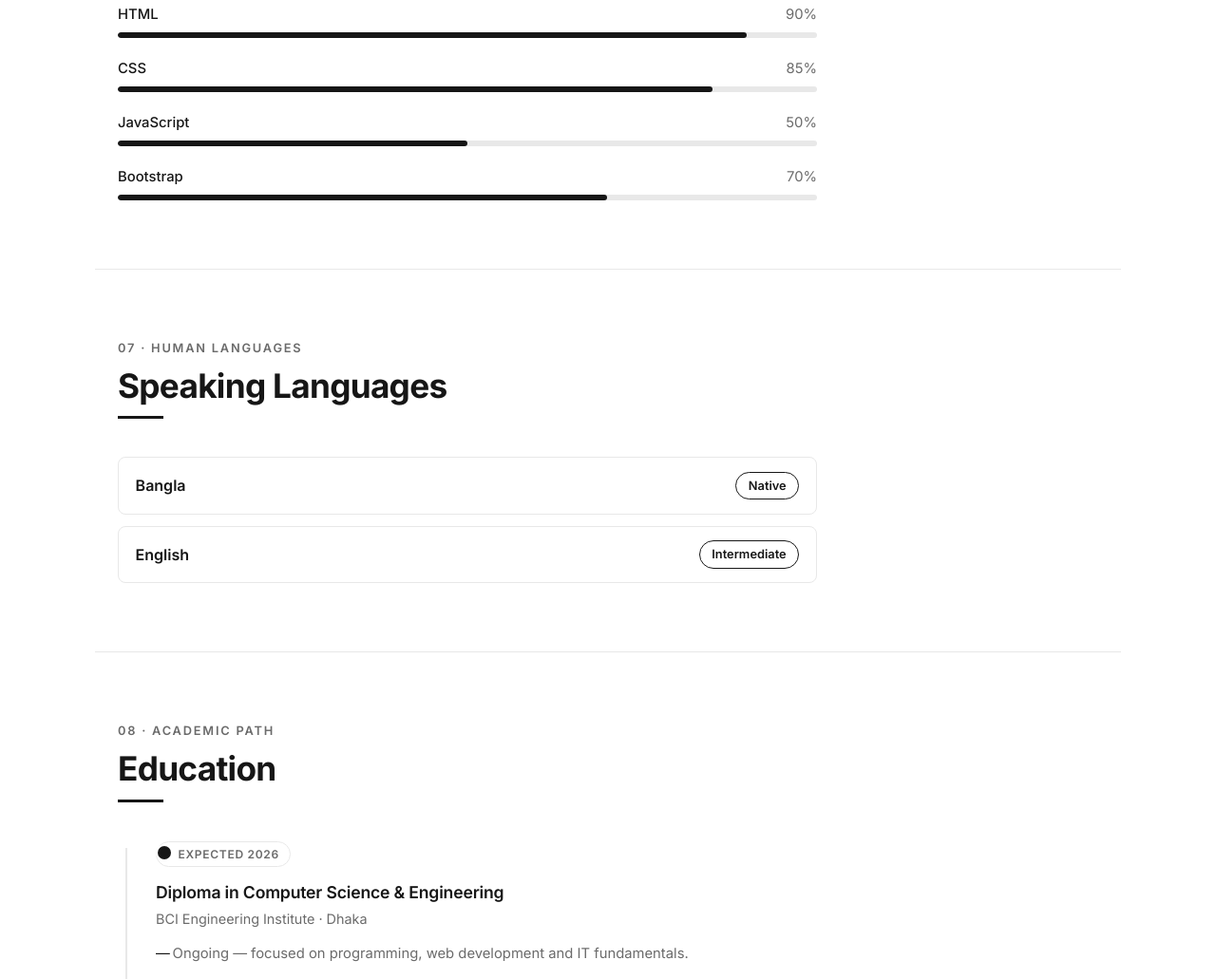
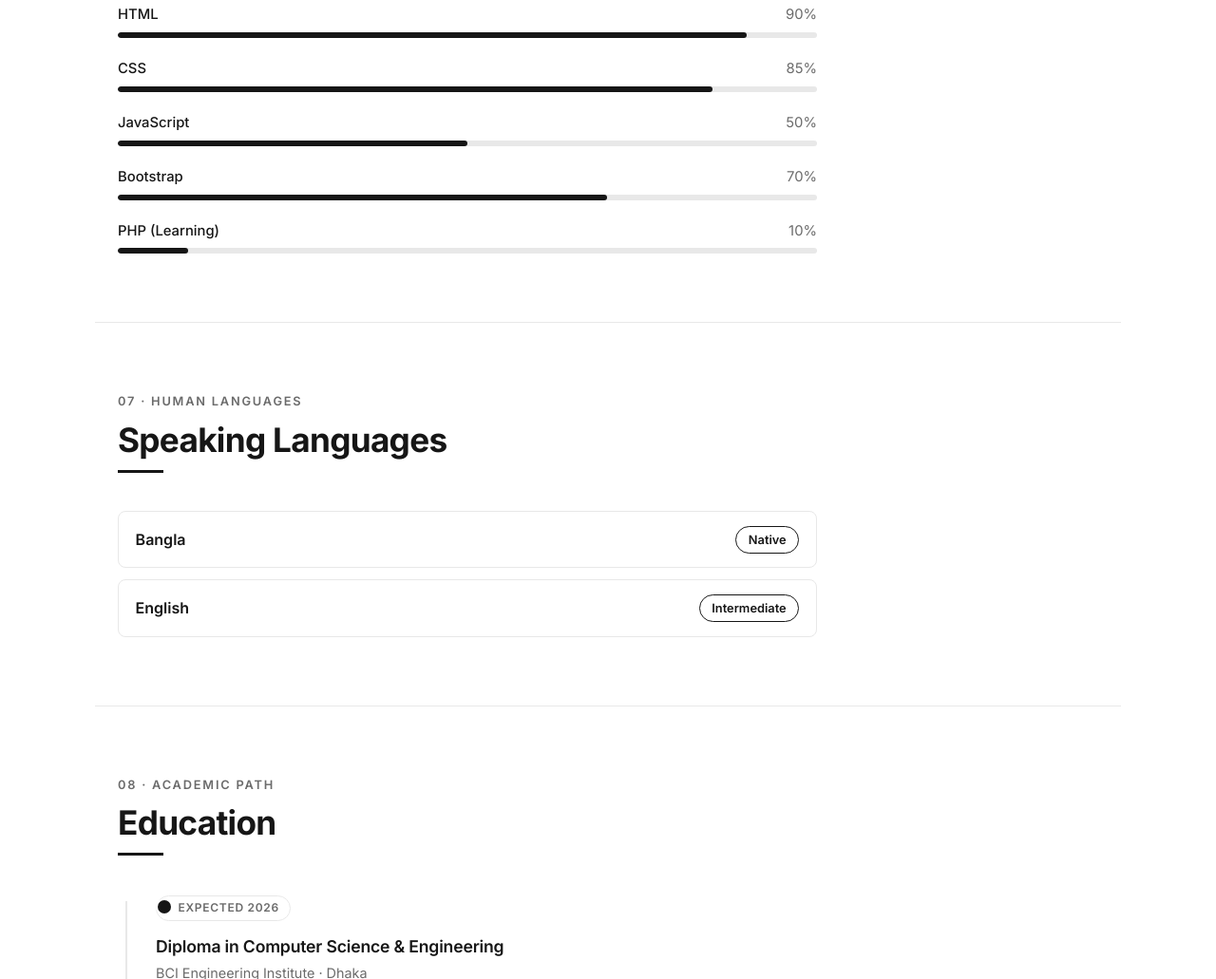
Before and after one commit to Fuadhafiz999/ahshanhafizfuad, a plain HTML site: page index.html in a window 1280 px wide. Shown: the part 4317-5348 px from the top of the page at 95% size. Drawn offline with Linux system fonts and the light colour scheme.

Commit message:
added php language at language i leanrt section

```diff
--- a/index.html
+++ b/index.html
@@ -333,6 +333,10 @@
           <div class="lang-top"><span>Bootstrap</span><span>70%</span></div>
           <div class="bar"><span class="bar-fill" style="width: 70%"></span></div>
         </div>
+        <div class="lang-row">
+          <div class="lang-top"><span>PHP (Learning)</span><span>10%</span></div>
+          <div class="bar"><span class="bar-fill" style="width: 10%"></span></div>
+        </div>
       </div>
     </section>
 
```
